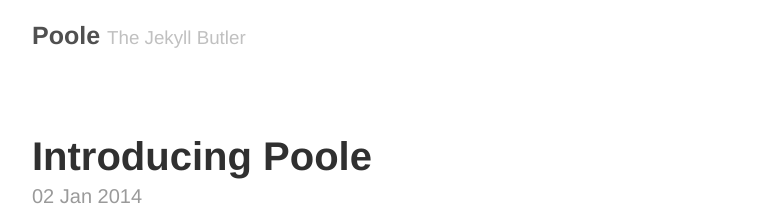
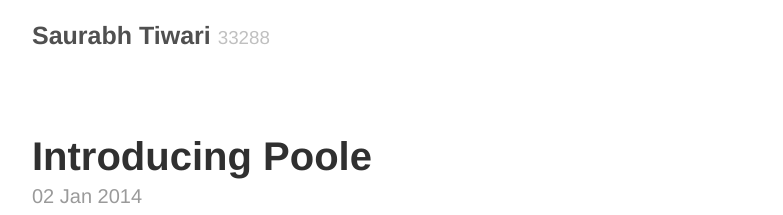
Before and after one commit to neo7/neo7.github.io, a Jekyll site: the page built from index.html, in a window 1280 px wide. Shown: the top 215 px of the page, without its empty margins (248-1031 px from the left). Built offline with Jekyll 4.4.1, drawn with Linux system fonts in a browser that asks for light colours; the list of posts is cut into pages by our own code.

```diff
--- a/_config.yml
+++ b/_config.yml
@@ -3,17 +3,17 @@
 relative_permalinks: true
 
 # Setup
-title:            Poole
-tagline:          The Jekyll Butler
-url:              http://getpoole.com
+title:            Saurabh Tiwari
+tagline:          00101010
+url:              http://www.neo7.in
 paginate:         1
 baseurl:          /
 author:
-  name:           Mark Otto
-  url:            https://twitter.com/mdo
-  email:          markdotto@gmail.com
+  name:           Saurabh Tiwari
+  url:            https://twitter.com/saurtiwa
+  email:          tsaurabh.in@gmail.com
 
 # Custom vars
-version:          1.0.0
+version:          1.0.1
 github:
-  repo:           https://github.com/poole/poole
+  repo:           https://github.com/neo7/brine
```
